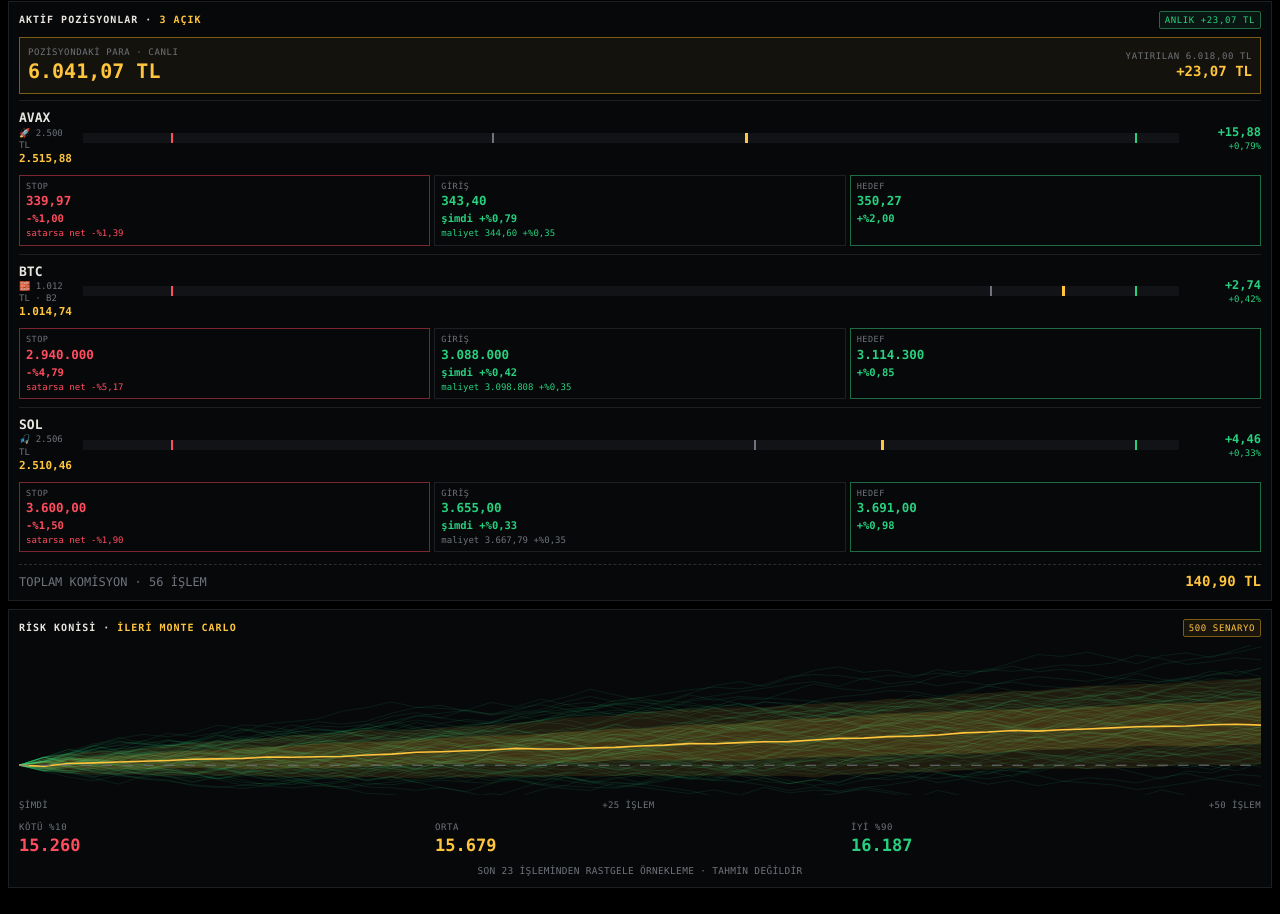
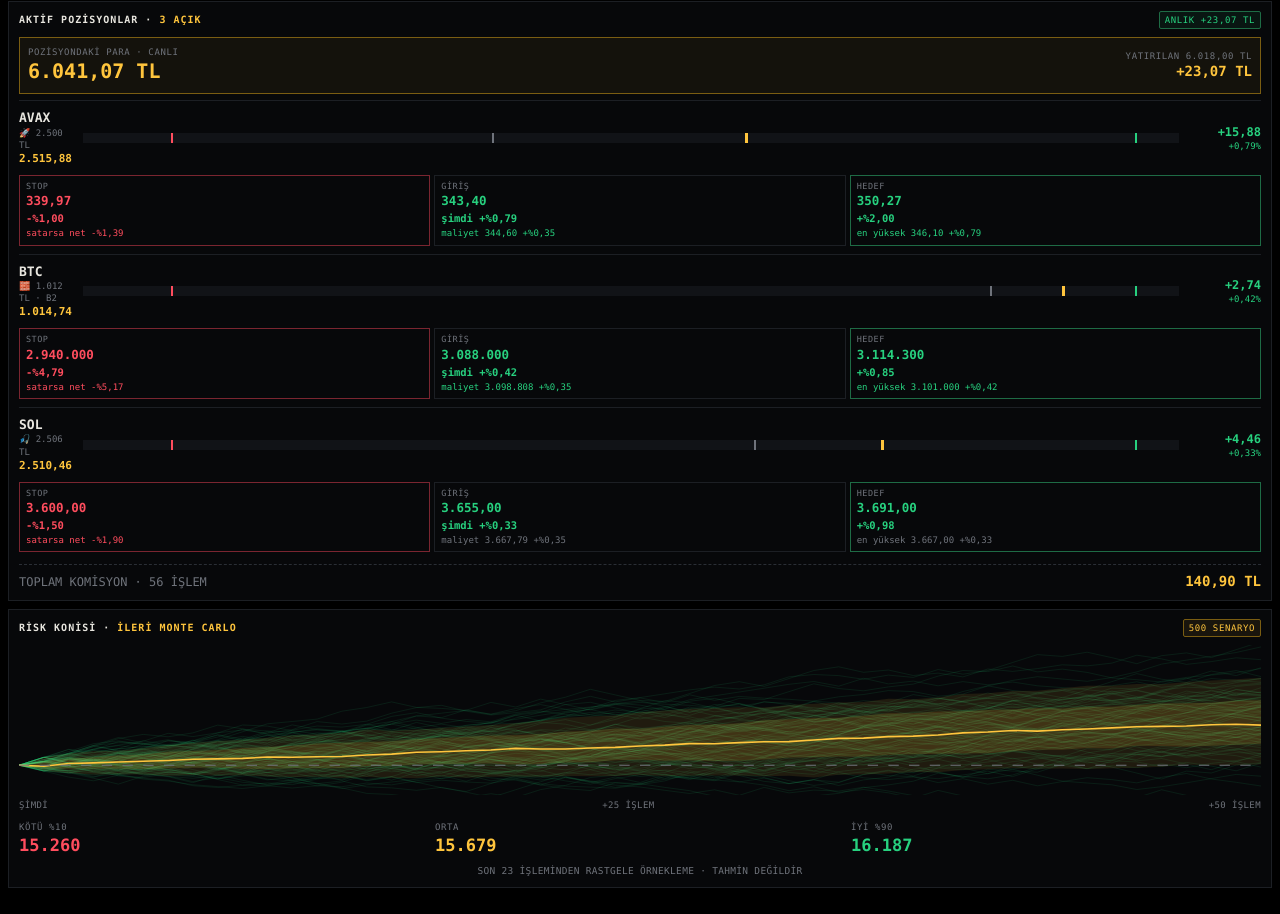
Before and after one commit to durlanikbayram1/kripto-panel, a plain HTML site: page index.html in a window 1280 px wide. Shown: the part 882-1796 px from the top of the page. Drawn offline with Linux system fonts and the light colour scheme.

Commit message:
Panel: hedef kutusuna pozisyonun gördüğü en yüksek seviye eklendi
Co-Authored-By: Claude Opus 5.5 <noreply@anthropic.com>
Claude-Session: https://claude.ai/code/session_01UWNi8NNGtnydFaYX82QM5q

```diff
--- a/index.html
+++ b/index.html
@@ -291,13 +291,13 @@ const canliStop=o=>{ if(!o.tk||o.kap||!o.f) return; o.tp=Math.max(o.tp||o.g,o.f)
 // Stop · giriş · hedef kutuları (girişe göre %)
 function seviyeHTML(o){
   const pc=v=>(v/o.g-1)*100, ps=v=>(v>=0?"+":"-")+"%"+fmt(Math.abs(v)), d=pc(o.f), net=(o.st/(o.be||o.g*1.004)-1)*100;
-  const be=o.be||o.g*1.0035, kilit=o.st>=be*(1-1e-6);
+  const be=o.be||o.g*1.0035, kilit=o.st>=be*(1-1e-6), tp=Math.max(o.tp||o.g,o.f||0);
   const stK=kilit?(net<0.05?"MALİYET KİLİDİ":"KÂR KİLİDİ"):o.ia?(o.tk?"KÂR KİLİDİ":"İZ STOP"):(o.tk?"TAKİP STOP":"STOP");
   const sag=(o.tk&&o.iz)?["TEPE",o.tp||o.g]:o.oto?["TAHMİN",o.h]:(o.iz&&!o.ia)?["İZ BAŞLAR",o.h]:o.iz?["TEPE",o.tp||o.f]:["HEDEF",o.h];
   const sc=net>=0?"up":pc(o.st)>=0?"am":"dn";
   return `<div class="lv"><div class="${sc}"><span>${stK}${o.tk?" · %"+fmt(o.im||1)+" GERİ":""}</span><b data-dv="st_${o.c}" data-v="${(+o.st).toFixed(6)}">${fp(o.st)}</b><i>${ps(pc(o.st))}</i><u class="${net>=0?"up":"dn"}">satarsa net ${ps(net)}</u></div>
     <div class="${d>0?"up":d<0?"dn":""}" style="border-color:var(--ln)"><span>GİRİŞ</span><b>${fp(o.g)}</b><i>şimdi ${ps(d)}</i><u class="${o.f>=be?"up":"dm"}">maliyet ${fp(be)} ${ps(pc(be))}</u></div>
-    <div class="up"><span>${sag[0]}</span><b>${fp(sag[1])}</b><i>${ps(pc(sag[1]))}</i></div></div>`;
+    <div class="up"><span>${sag[0]}</span><b>${fp(sag[1])}</b><i>${ps(pc(sag[1]))}</i>${sag[0]!=="TEPE"?`<u class="${tp>=be?"up":"dm"}">en yüksek ${fp(tp)} ${ps(pc(tp))}</u>`:""}</div></div>`;
 }
 const STR=[["momentum","🚀","MOMENTUM","Ani sıçramaları yakalar"],["grid","🧱","GRID","BTC/ETH merdiven limit emir"],["dip","🎣","DİPTEN ALIM","Aşırı düşüşte limit alış"]];
 const strBilgi=tr=>STR.find(x=>x[0]===tr)||STR[0];
```
